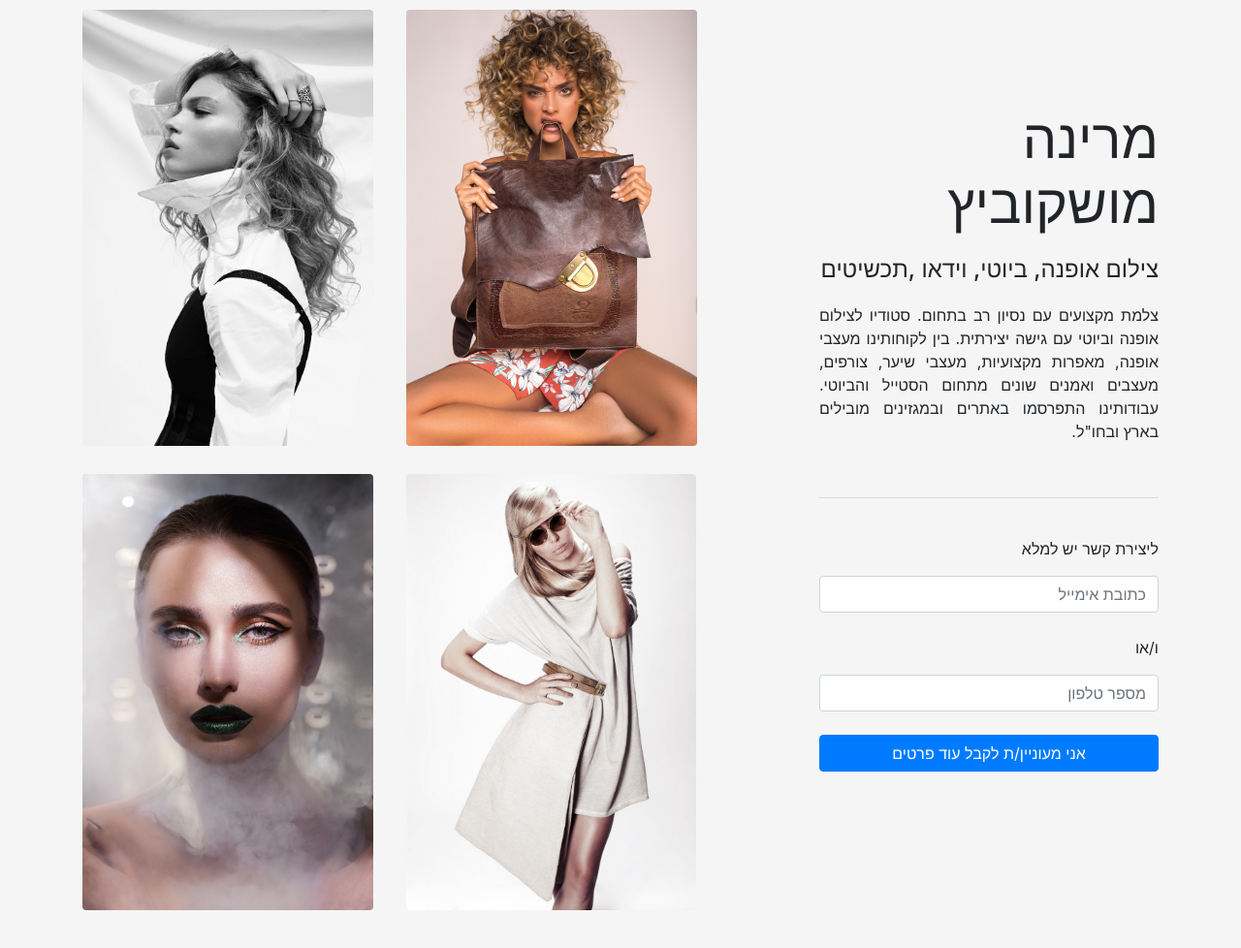
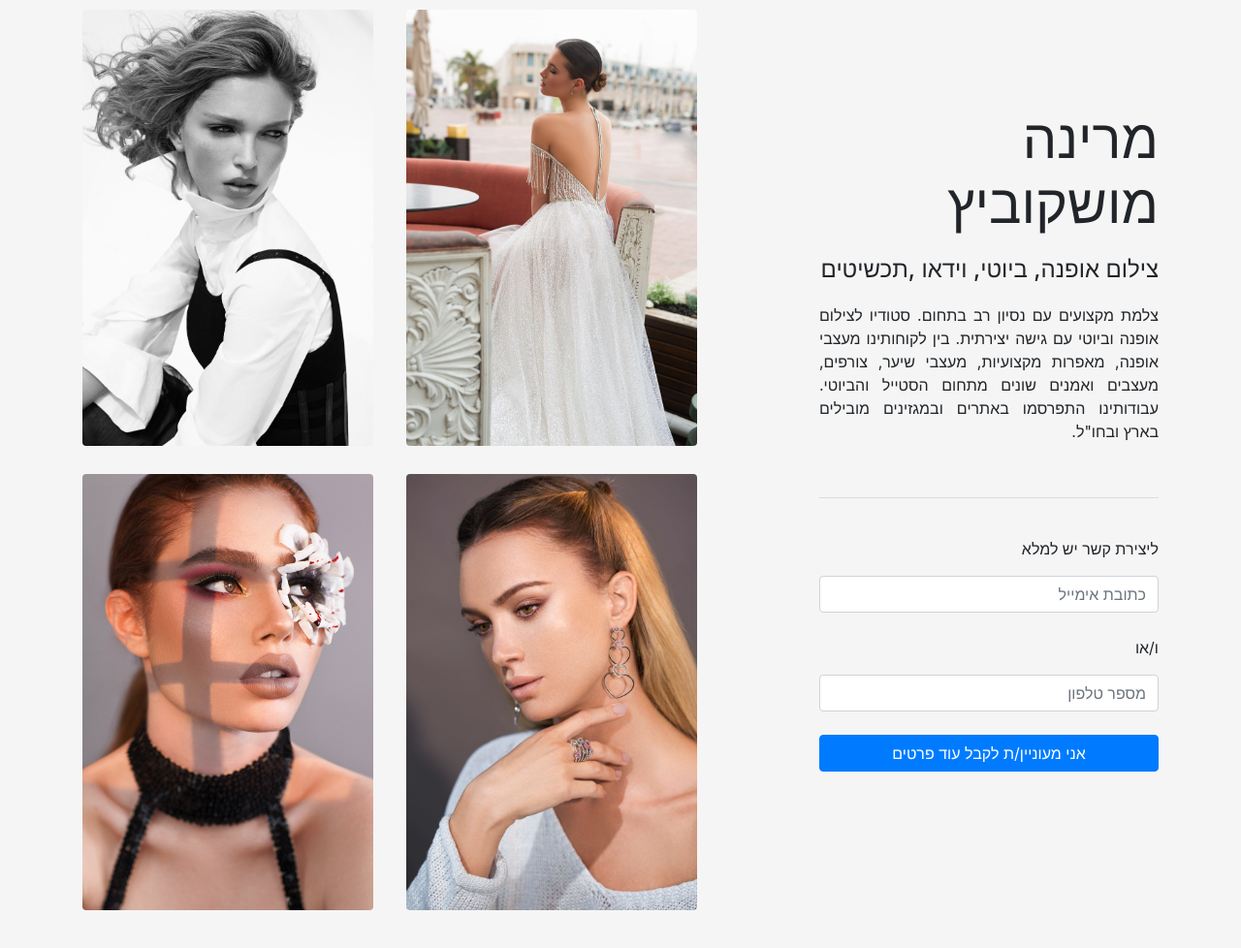
Before and after one commit to sgchris/multashkalp, a PHP site: page / in a window 1280 px wide. Shown: the part 64-1042 px from the top of the page at 97% size. Run offline with PHP 8.4, Linux system fonts and the light colour scheme; some libraries are stand-ins or nearby versions.

Commit message:
added images rotation

```diff
--- a/index.html
+++ b/index.html
@@ -58,10 +58,10 @@
                 <div class="container">
                     <div class="row">
                         <div class="col-sm-12 col-md-8">
-                            <img src="images/All/1.jpg" class="rounded demo-image" />
-                            <img src="images/Fashion/1.jpg" class="rounded demo-image" />
-                            <img src="images/Beauty/1.jpg" class="rounded demo-image" />
-                            <img src="images/Jewelry/1.jpg" class="rounded demo-image" />
+                            <img src="images/All/1.jpg" class="photo-type-all rounded demo-image" />
+                            <img src="images/Fashion/1.jpg" class="photo-type-fashion rounded demo-image" />
+                            <img src="images/Beauty/1.jpg" class="photo-type-beauty rounded demo-image" />
+                            <img src="images/Jewelry/1.jpg" class="photo-type-jewelry rounded demo-image" />
                         </div>
 
                         <!-- title and contact -->
@@ -96,7 +96,7 @@
 
     <!-- Optional JavaScript -->
     <!-- jQuery first, then Popper.js, then Bootstrap JS -->
-    <script src="https://code.jquery.com/jquery-3.2.1.slim.min.js" integrity="sha384-KJ3o2DKtIkvYIK3UENzmM7KCkRr/rE9/Qpg6aAZGJwFDMVNA/GpGFF93hXpG5KkN"
+    <script src="https://code.jquery.com/jquery-3.3.1.min.js"
         crossorigin="anonymous"></script>
     <script src="https://cdnjs.cloudflare.com/ajax/libs/popper.js/1.12.9/umd/popper.min.js" integrity="sha384-ApNbgh9B+Y1QKtv3Rn7W3mgPxhU9K/ScQsAP7hUibX39j7fakFPskvXusvfa0b4Q"
         crossorigin="anonymous"></script>
@@ -130,12 +130,50 @@
                 max: 18
             }
         };
+        var updateImage = function(type) {
+            var typeUCFirst = type.charAt(0).toUpperCase() + type.substr(1);
+            $image = $('.photo-type-' + type);
+            $image.fadeOut('fast', function() {
+                var currentImage = $image.attr('src');
+
+                // get the current image number
+                var imageNumberRegex = /\/(\d+?)\.jpg$/i;
+                var currentImageNumber = currentImage.match(imageNumberRegex);
+                if (currentImageNumber[1]) {
+                    currentImageNumber = parseInt(currentImageNumber[1]);
+                }
+                var newImageNumber = currentImageNumber < mainImages[typeUCFirst]['max'] ?
+                    currentImageNumber + 1 : 1;
+                var newImage = currentImage.replace(imageNumberRegex, '/' + newImageNumber + '.jpg');
+
+                $image.attr('src', newImage).fadeIn('fast');
+            });
+        };
+
         var updateImages = function() {
-
+            var changeInterval = 1000; // ms
+            setTimeout(function() {
+                updateImage('all');
+            }, 1 * changeInterval);
+            setTimeout(function() {
+                updateImage('fashion');
+            }, 2 * changeInterval);
+            setTimeout(function() {
+                updateImage('beauty');
+            }, 3 * changeInterval);
+            setTimeout(function() {
+                updateImage('jewelry');
+            }, 4 * changeInterval);
         }
 
         $(document).ready(function () {
             updateWhatsAppUrl();
+
+            // images rotation
+            setTimeout(function() {
+                updateImages();
+                setInterval(updateImages, 5000);
+            }, 2000);
         });
     </script>
 </body>
--- a/styles.css
+++ b/styles.css
@@ -3,8 +3,8 @@
 }
 
 .demo-image {
-    max-width: 45%;
-    max-height: 450px;
+    width: 300px;
+    height: 450px;
     margin-right: 4%;
     margin-bottom: 4%;
 }
```
